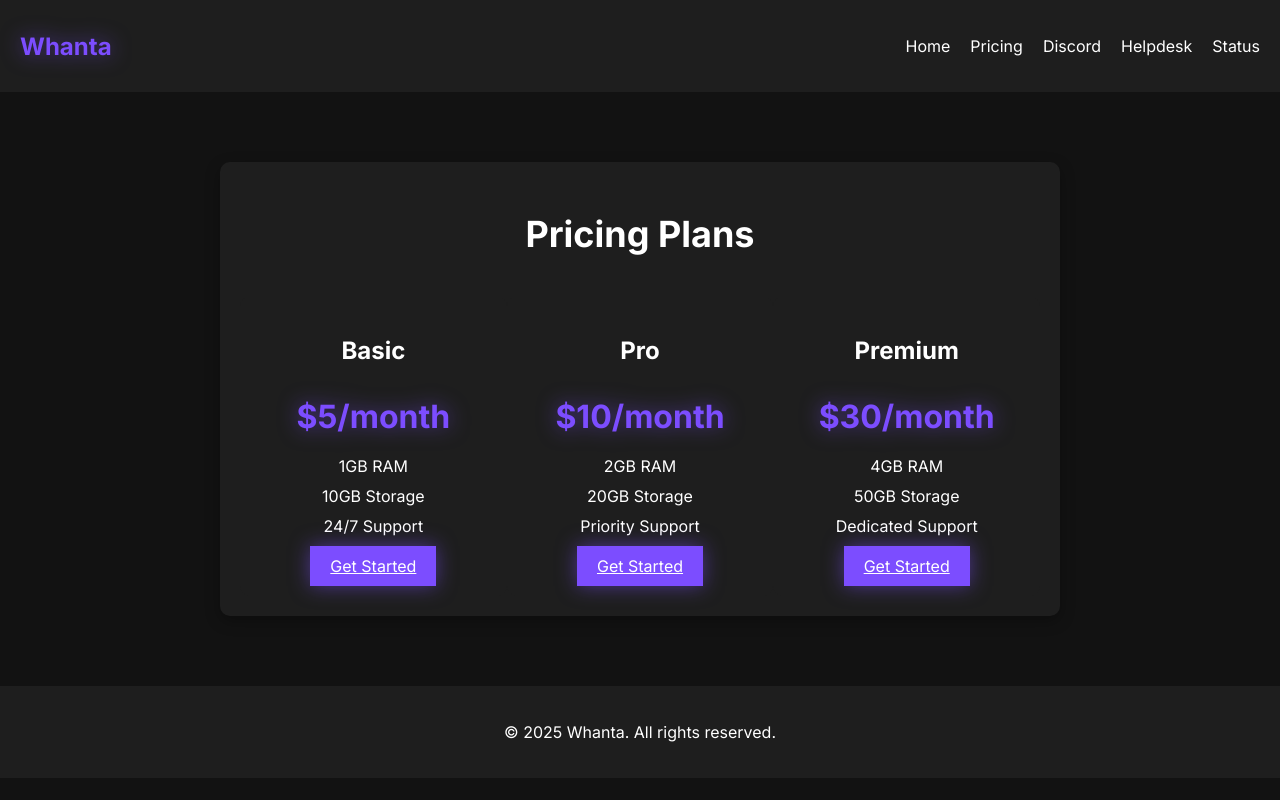
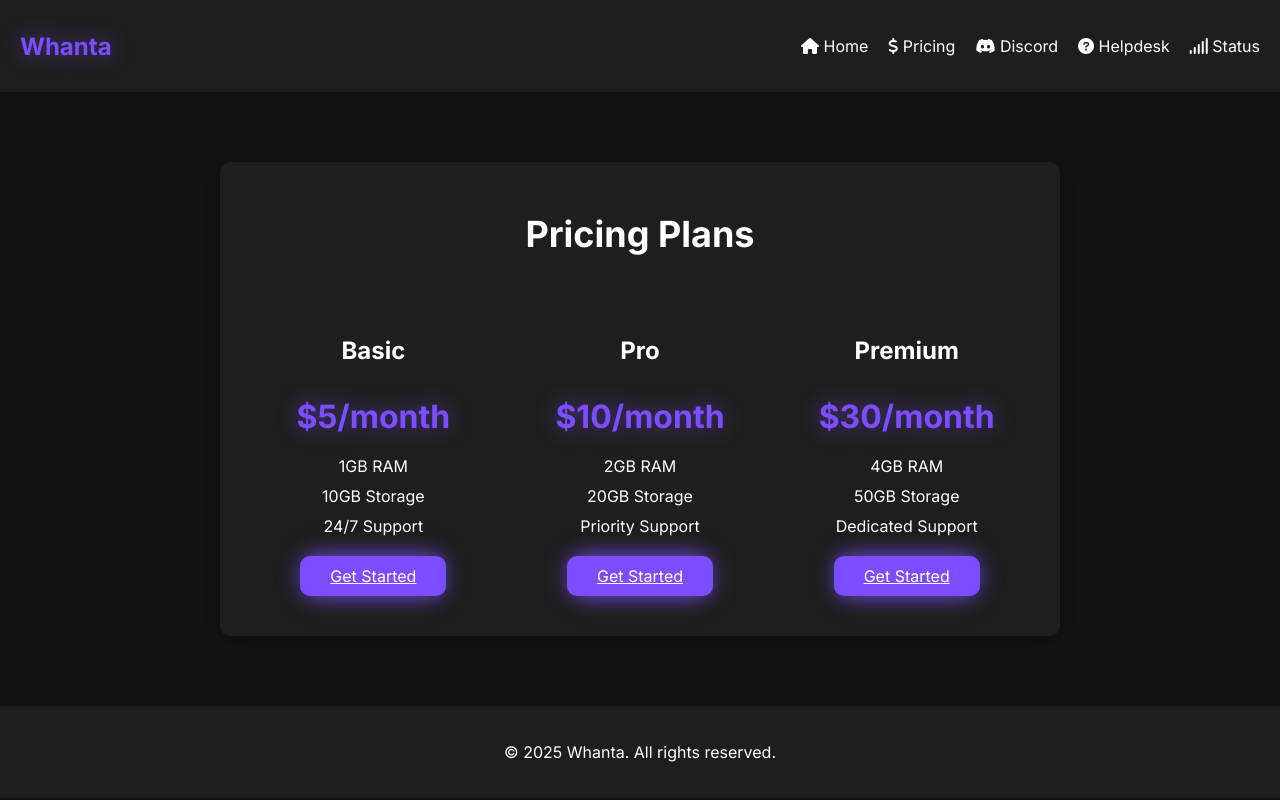
Before and after one commit to elhouso/wetratxyz, a plain HTML site: page pricing.html in a window 1280 px wide. Drawn offline with Linux system fonts and the light colour scheme; a script that the page names is missing.

Commit message:
Update pricing.html

```diff
--- a/pricing.html
+++ b/pricing.html
@@ -6,17 +6,18 @@
     <title>Whanta - Pricing</title>
     <link rel="stylesheet" href="styles.css">
     <link href="https://fonts.googleapis.com/css2?family=Inter:wght@400;500;700&display=swap" rel="stylesheet">
+    <link href="https://cdnjs.cloudflare.com/ajax/libs/font-awesome/6.0.0-beta3/css/all.min.css" rel="stylesheet">
 </head>
 <body>
     <header>
         <div class="logo">Whanta</div>
         <nav>
             <ul>
-                <li><a href="index.html">Home</a></li>
-                <li><a href="pricing.html">Pricing</a></li>
-                <li><a href="discord.html">Discord</a></li>
-                <li><a href="helpdesk.html">Helpdesk</a></li>
-                <li><a href="status.html">Status</a></li>
+                <li><a href="index.html"><i class="fas fa-home"></i> Home</a></li>
+                <li><a href="pricing.html"><i class="fas fa-dollar-sign"></i> Pricing</a></li>
+                <li><a href="discord.html"><i class="fab fa-discord"></i> Discord</a></li>
+                <li><a href="helpdesk.html"><i class="fas fa-question-circle"></i> Helpdesk</a></li>
+                <li><a href="status.html"><i class="fas fa-signal"></i> Status</a></li>
             </ul>
         </nav>
     </header>
@@ -33,7 +34,9 @@
                         <li>10GB Storage</li>
                         <li>24/7 Support</li>
                     </ul>
-                    <a href="#" class="pricing-button">Get Started</a>
+                    <div class="button-box">
+                        <a href="#" class="pricing-button">Get Started</a>
+                    </div>
                 </div>
                 <div class="pricing-card">
                     <h2>Pro</h2>
@@ -43,7 +46,9 @@
                         <li>20GB Storage</li>
                         <li>Priority Support</li>
                     </ul>
-                    <a href="#" class="pricing-button">Get Started</a>
+                    <div class="button-box">
+                        <a href="#" class="pricing-button">Get Started</a>
+                    </div>
                 </div>
                 <div class="pricing-card">
                     <h2>Premium</h2>
@@ -53,7 +58,9 @@
                         <li>50GB Storage</li>
                         <li>Dedicated Support</li>
                     </ul>
-                    <a href="#" class="pricing-button">Get Started</a>
+                    <div class="button-box">
+                        <a href="#" class="pricing-button">Get Started</a>
+                    </div>
                 </div>
             </div>
         </div>
```
